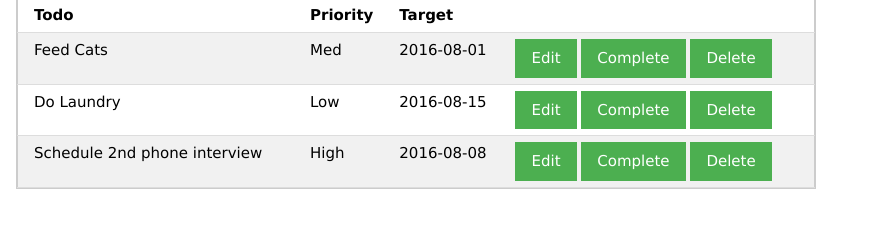
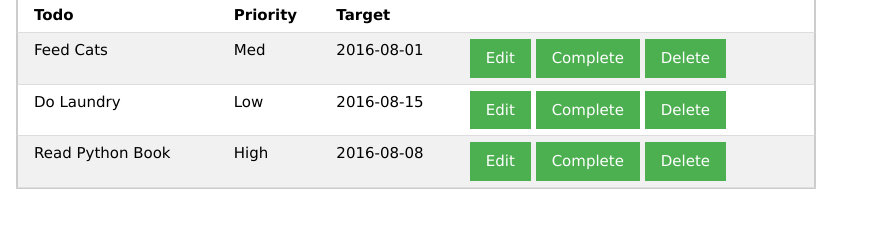
Before and after one commit to eunp/ntt, a plain HTML site: page index.html in a window 1280 px wide. Shown: the part 277-504 px from the top of the page, without its empty margins (0-879 px from the left). Drawn offline with nearby package versions, Linux system fonts and the light colour scheme.

Commit message:
Add files via upload

```diff
--- a/app.js
+++ b/app.js
@@ -16,20 +16,20 @@ app.controller("myCtrl", function($scope, $http) {
     "Target": "2016-08-15"
     },
     {
-    "Todo": "Schedule 2nd phone interview",
+    "Todo": "Read Python Book",
     "Priority": 2,
     "Completed": false,
     "Target": "2016-08-08"
     },
     {
-    "Todo": "Phone Interview with NTT",
+    "Todo": "Make Dinner",
     "Priority": 2,
     "Completed": true,
     "Target": "2016-07-20",
     "CompletedDate": "2016-07-21"
     },
     {
-    "Todo": "Programming challenge",
+    "Todo": "Complete program",
     "Priority": 2,
     "Completed": true,
     "Target": "2016-07-31",
--- a/index.html
+++ b/index.html
@@ -3,7 +3,7 @@
 <head>
     <meta charset="UTF-8">
     <link rel="stylesheet" type="text/css" href="./styles.css" />
-    <title>NTT TODOS</title>
+    <title>TODOS</title>
 </head>
 <body>
 
```
Also changed, not shown: 1 other file.
